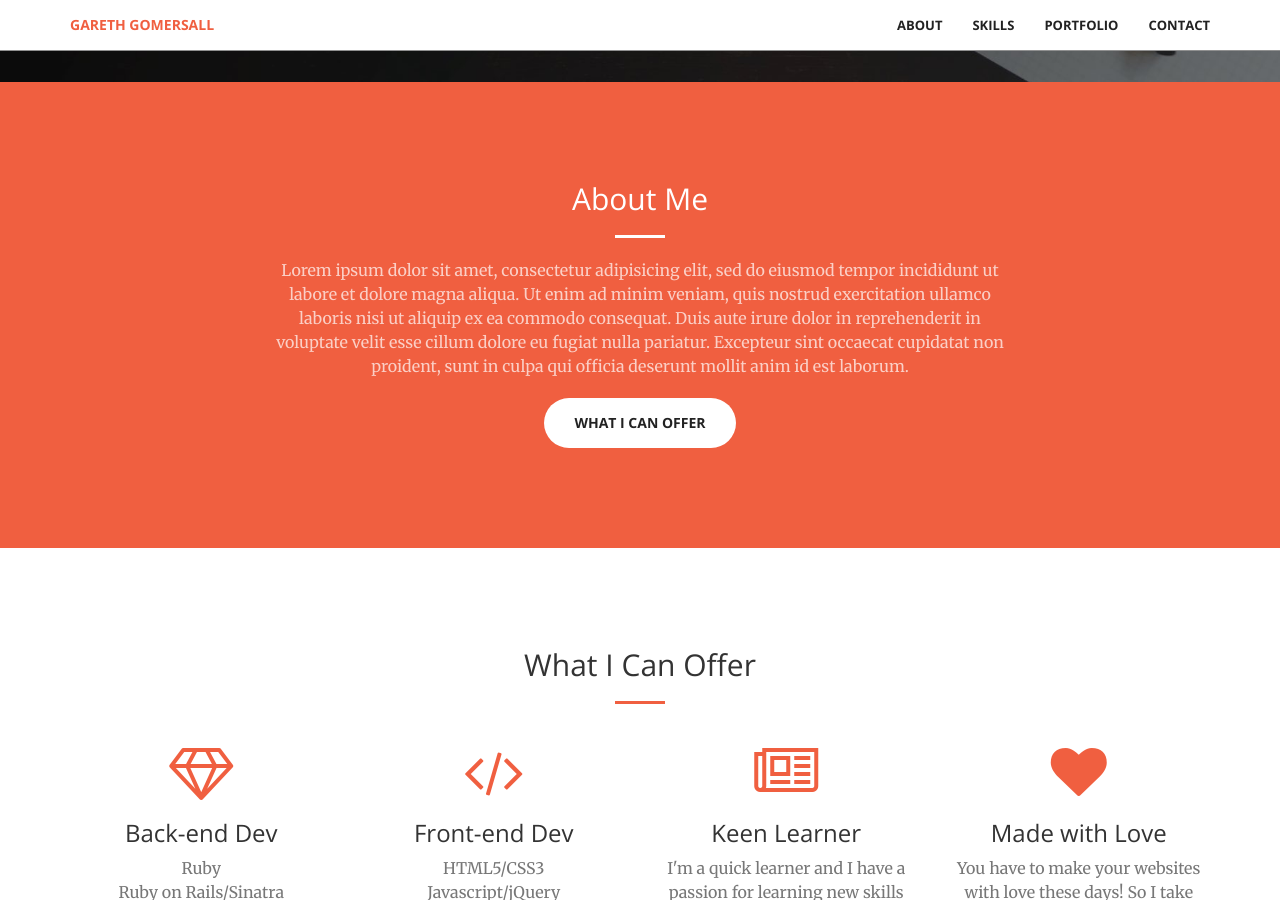
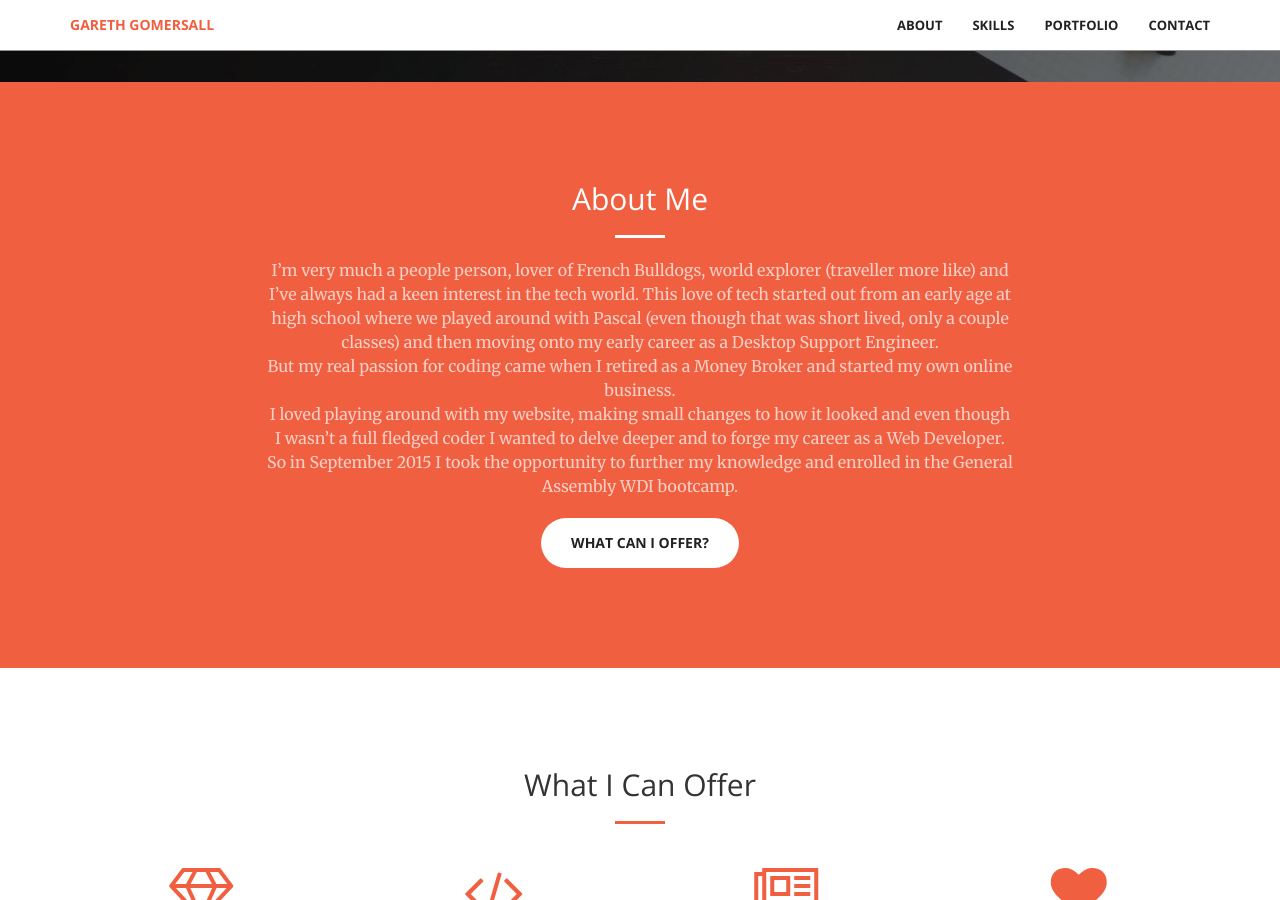
Before and after one commit to ggomersall/ggomersall.github.io, a Jekyll site: the page built from index.html, in a window 1280 px wide and 900 px high, scrolled down 818 px. Built offline with Jekyll 4.4.1, drawn with Linux system fonts in a browser that asks for light colours.

Commit message:
added my about me

```diff
--- a/_includes/call-to-action.html
+++ b/_includes/call-to-action.html
@@ -4,13 +4,13 @@
             <div class="col-lg-8 col-lg-offset-2 text-center">
                 <h2 class="section-heading">About Me</h2>
                 <hr class="light">
-                <p class="text-faded">Lorem ipsum dolor sit amet, consectetur adipisicing elit, sed do eiusmod
-                tempor incididunt ut labore et dolore magna aliqua. Ut enim ad minim veniam,
-                quis nostrud exercitation ullamco laboris nisi ut aliquip ex ea commodo
-                consequat. Duis aute irure dolor in reprehenderit in voluptate velit esse
-                cillum dolore eu fugiat nulla pariatur. Excepteur sint occaecat cupidatat non
-                proident, sunt in culpa qui officia deserunt mollit anim id est laborum.</p>
-                <a href="#services" class="btn btn-default btn-xl page-scroll">What I Can Offer</a>
+                <p class="text-faded">
+                I’m very much a people person, lover of French Bulldogs, world explorer (traveller more like) and I’ve always had a keen interest in the tech world. This love of tech started out from an early age at high school where we played around with Pascal (even though that was short lived, only a couple classes) and then moving onto my early career as a Desktop Support Engineer.
+                <br>
+                But my real passion for coding came when I retired as a Money Broker and started my own online business.
+                <br>
+                I loved playing around with my website, making small changes to how it looked and even though I wasn’t a full fledged coder I wanted to delve deeper and to forge my career as a Web Developer. So in September 2015 I took the opportunity to further my knowledge and enrolled in the General Assembly WDI bootcamp. </p>
+                <a href="#services" class="btn btn-default btn-xl page-scroll">What Can I Offer?</a>
             </div>
         </div>
     </div>
```
